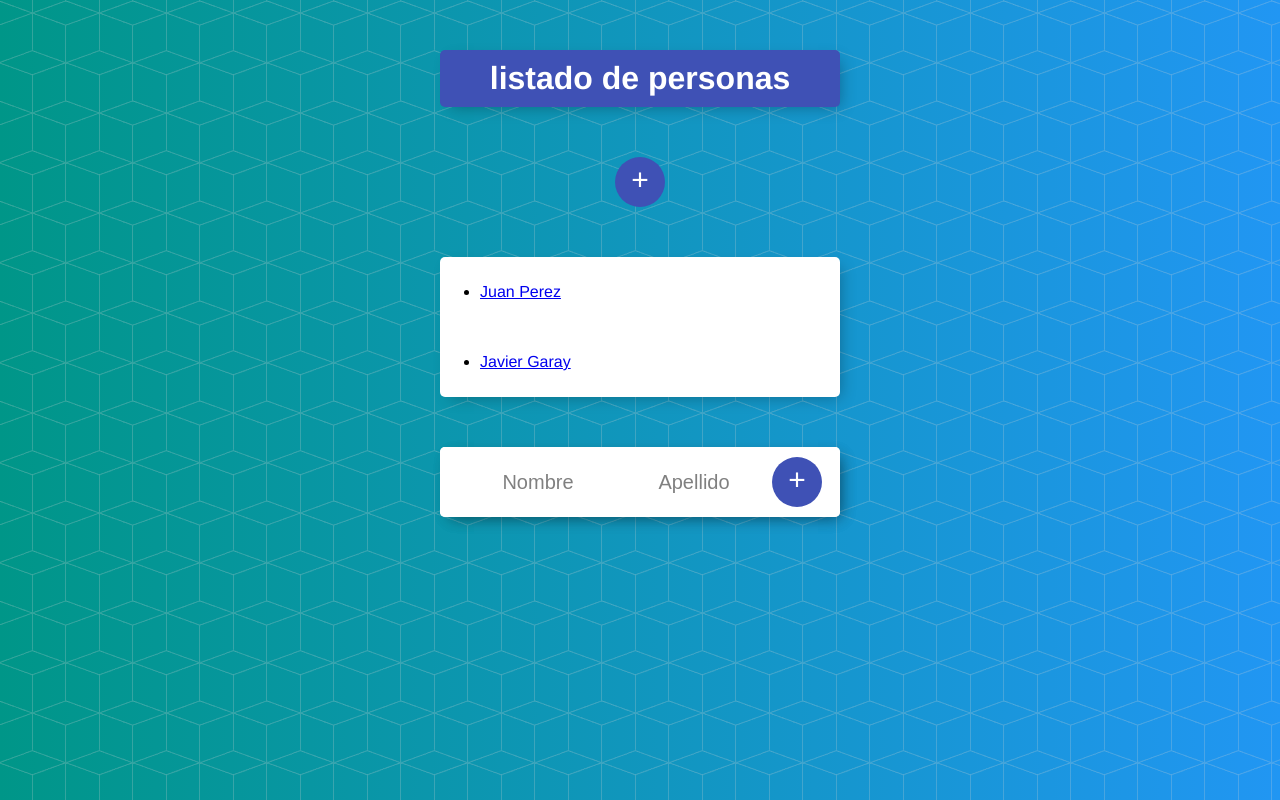
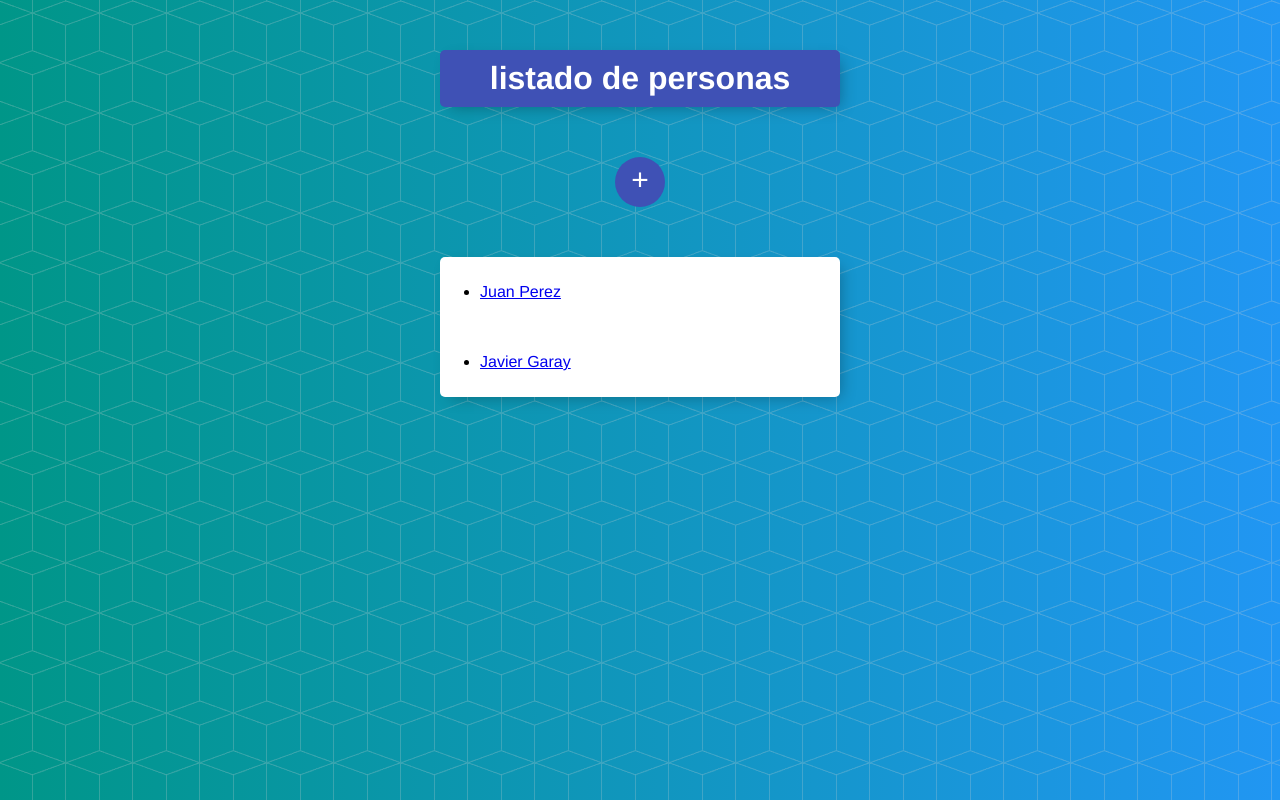
Before and after one commit to jvrgaray/listado-personas, an Angular app: page / in a window 1280 px wide. Shown: the top 800 px of the page. Built offline with nearby package versions, Linux system fonts and the light colour scheme.

Commit message:
54. Child route en angular

```diff
--- a/src/app/personas/personas.component.html
+++ b/src/app/personas/personas.component.html
@@ -10,6 +10,4 @@
   ></app-persona>
 </div>
 
-<div class="box">
-  <app-formulario (personaCreada)="onPersonaAgregada($event)"></app-formulario>
-</div>
+<router-outlet></router-outlet>
```
Also changed, not shown: src/app/app-routing/app-routing.module.ts (+7 -3 lines).
